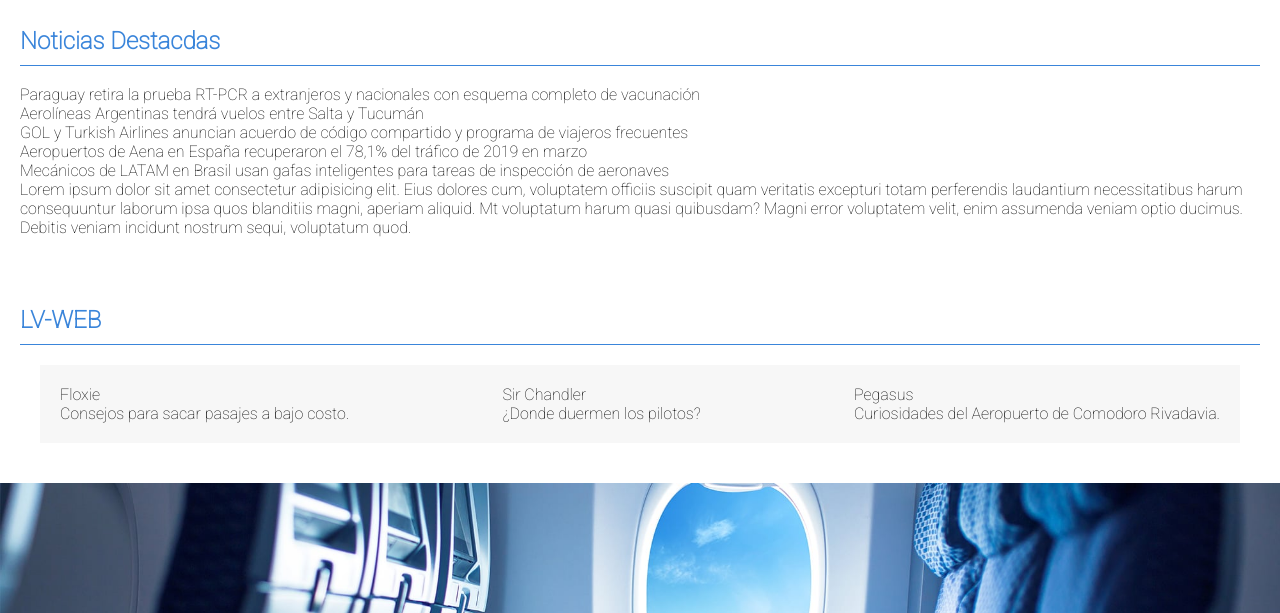
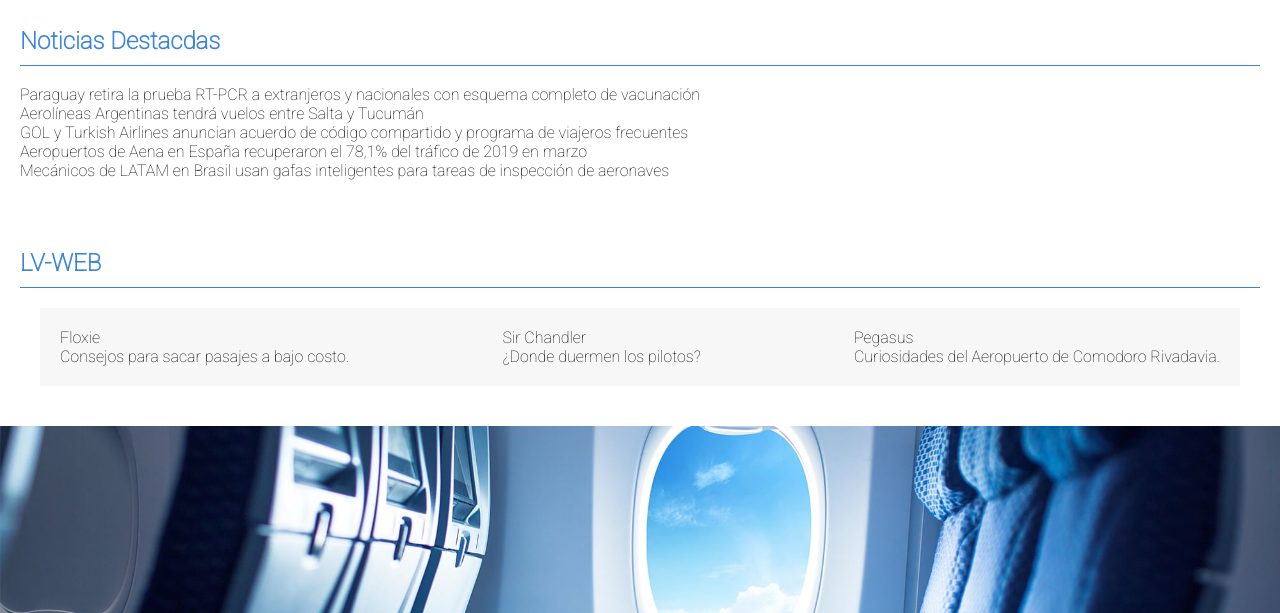
Before and after one commit to leandroregalado/pruebitaGit11, a plain HTML site: page index.html in a window 1280 px wide. Shown: the part 187-800 px from the top of the page. Drawn offline with Linux system fonts and the light colour scheme; a web font is replaced by a local one.

Commit message:
sacando contenido index

```diff
--- a/index.html
+++ b/index.html
@@ -56,7 +56,7 @@
                 <article> GOL y Turkish Airlines anuncian acuerdo de código compartido y programa de viajeros frecuentes </article>
                 <article> Aeropuertos de Aena en España recuperaron el 78,1% del tráfico de 2019 en marzo </article>
                 <article> Mecánicos de LATAM en Brasil usan gafas inteligentes para tareas de inspección de aeronaves </article>
-                <article>Lorem ipsum dolor sit amet consectetur adipisicing elit. Eius dolores cum, voluptatem officiis suscipit quam veritatis excepturi totam perferendis laudantium necessitatibus harum consequuntur laborum ipsa quos blanditiis magni, aperiam aliquid. Mt voluptatum harum quasi quibusdam? Magni error voluptatem velit, enim assumenda veniam optio ducimus. Debitis veniam incidunt nostrum sequi, voluptatum quod.</article>
+
             </div>
 
         </section>
```
